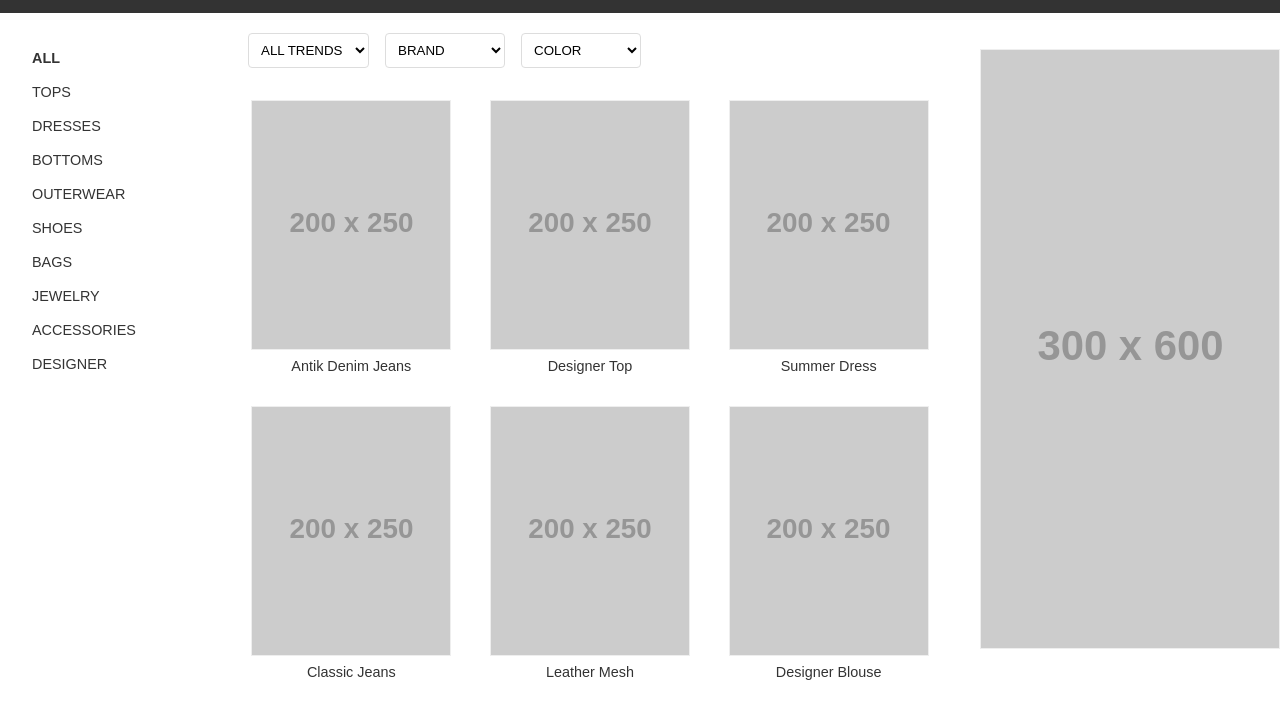
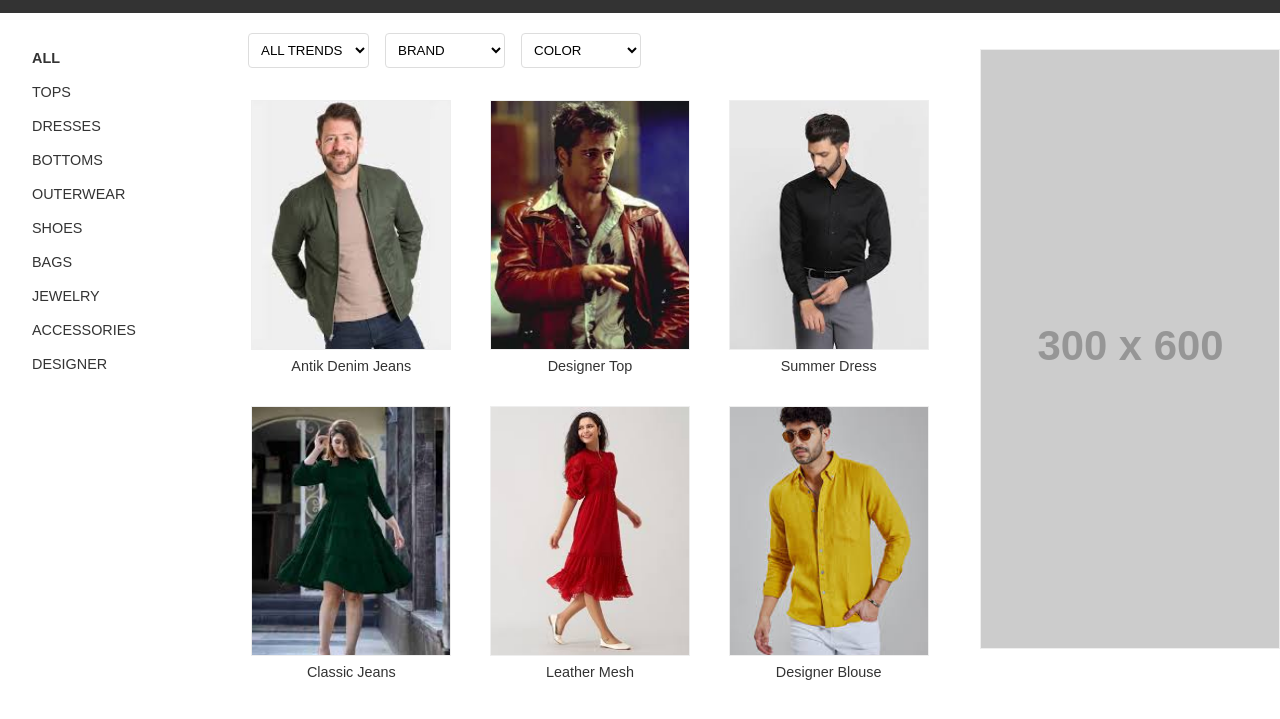
Before and after one commit to nixsh5/Satinova, a website built with Vite: page trend-to-play.html in a window 1280 px wide. Shown: the part 47-766 px from the top of the page. Built offline with nearby package versions, Linux system fonts and the light colour scheme; placeholder pictures from the web are drawn by us.

Commit message:
Update trend-to-play.html

```diff
--- a/trend-to-play.html
+++ b/trend-to-play.html
@@ -226,27 +226,27 @@
 
             <div class="product-grid">
                 <div class="product-item">
-                    <img src="https://placehold.co/200x250" alt="Product 1">
+                    <img src="Green Jacket.jpeg" alt="Product 1">
                     <p>Antik Denim Jeans</p>
                 </div>
                 <div class="product-item">
-                    <img src="https://placehold.co/200x250" alt="Product 2">
+                    <img src="Red Jacket.png" alt="Product 2">
                     <p>Designer Top</p>
                 </div>
                 <div class="product-item">
-                    <img src="https://placehold.co/200x250" alt="Product 3">
+                    <img src="Black Formal Shirt.jpeg" alt="Product 3">
                     <p>Summer Dress</p>
                 </div>
                 <div class="product-item">
-                    <img src="https://placehold.co/200x250" alt="Product 4">
+                    <img src="Emerald Evening Dress.jpeg" alt="Product 4">
                     <p>Classic Jeans</p>
                 </div>
                 <div class="product-item">
-                    <img src="https://placehold.co/200x250" alt="Product 5">
+                    <img src="Red Cocktail Dress.jpeg" alt="Product 5">
                     <p>Leather Mesh</p>
                 </div>
                 <div class="product-item">
-                    <img src="https://placehold.co/200x250" alt="Product 6">
+                    <img src="Sunshine Yellow Shirt.jpeg" alt="Product 6">
                     <p>Designer Blouse</p>
                 </div>
             </div>
```
